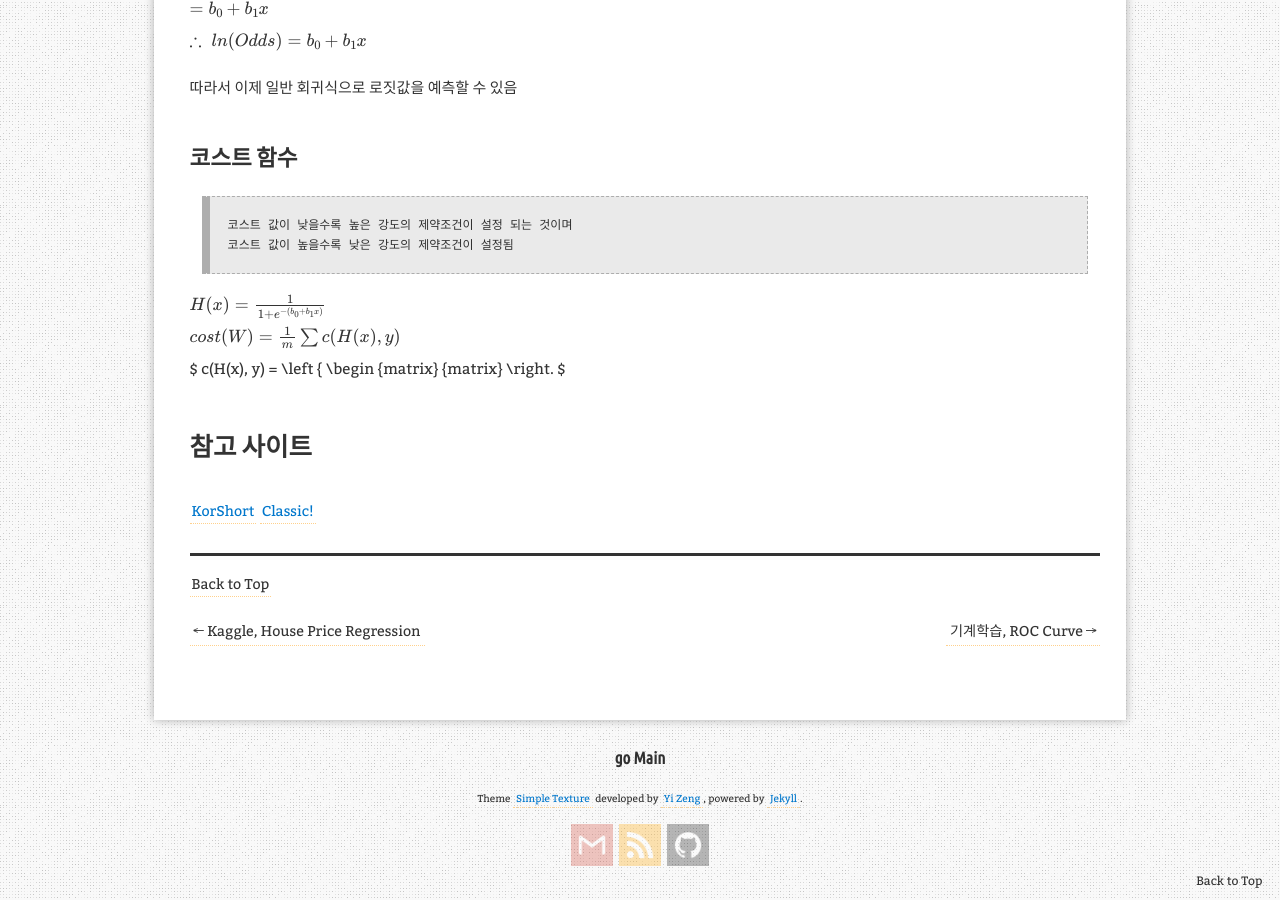
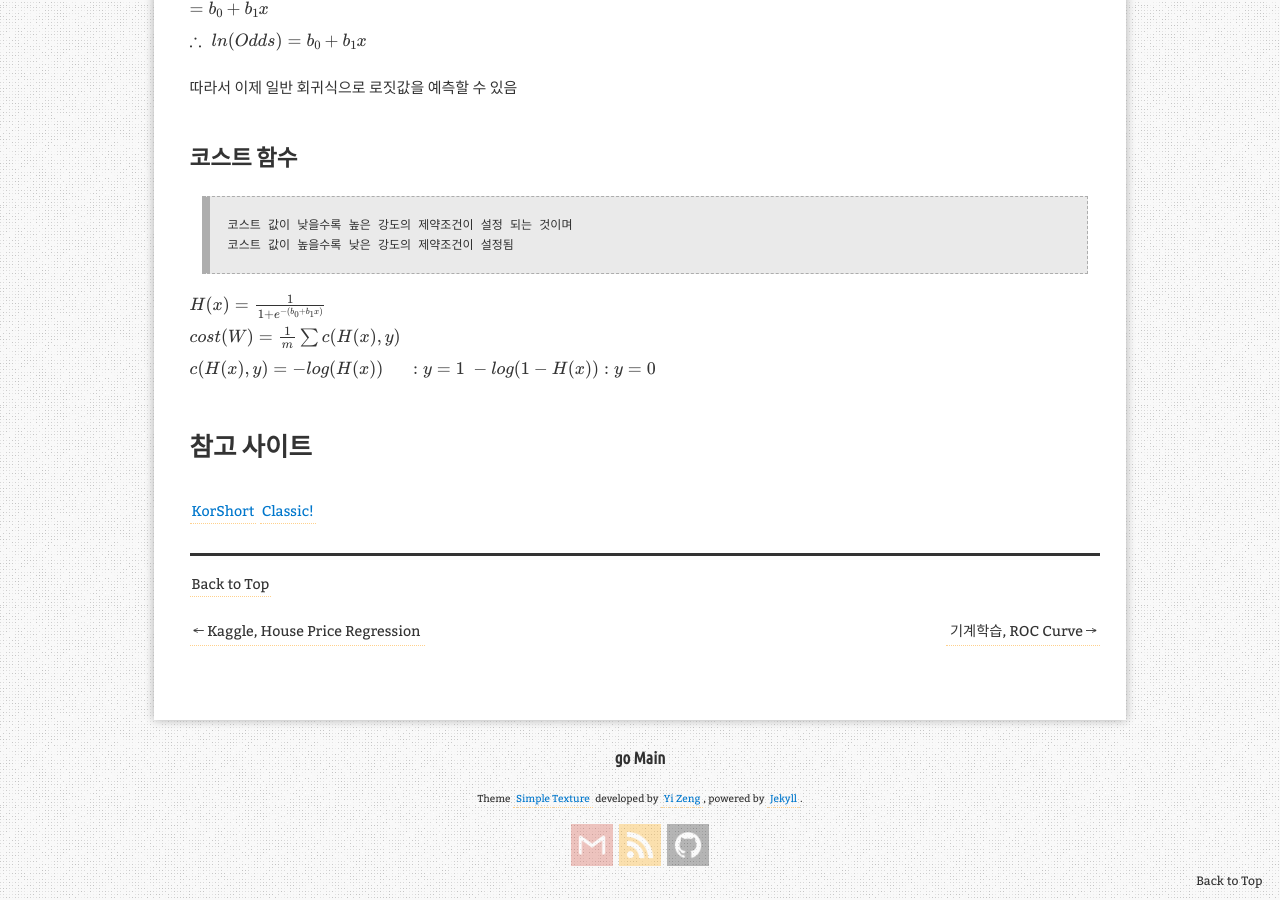
Before and after one commit to aristohyun/aristohyun.github.io, a Jekyll site: the page built from _posts/2021-07-01-Logistic-Regression.md, in a window 1280 px wide and 900 px high, scrolled down 2193 px. Built offline with Jekyll 4.4.1, drawn with Linux system fonts in a browser that asks for light colours; formulas are drawn with MathJax 3; comment, search, counter and statistics services are not loaded.

Commit message:
Update 2021-07-01-Logistic-Regression.md

```diff
--- a/_posts/2021-07-01-Logistic-Regression.md
+++ b/_posts/2021-07-01-Logistic-Regression.md
@@ -64,8 +64,7 @@ $ \therefore \; ln(Odds) = b_ 0 + b_ 1 x $
 
 $ H(x) = \frac{1}{1 + e^{-(b_ 0 + b_ 1 x)}} $
 $ cost(W) = \frac{1}{m} \sum c(H(x), y) $
-$ c(H(x), y) = \left \{ \begin {matrix}  {matrix} \right. $
-
+$ c(H(x), y) = -log(H(x)) \;\;\;\;\; : y=1 \\  -log(1-H(x)) : y=0 $
 
 # 참고 사이트
 [KorShort](https://blog.naver.com/tjqdl2013/220835520162){: target="_ blank"}
```
